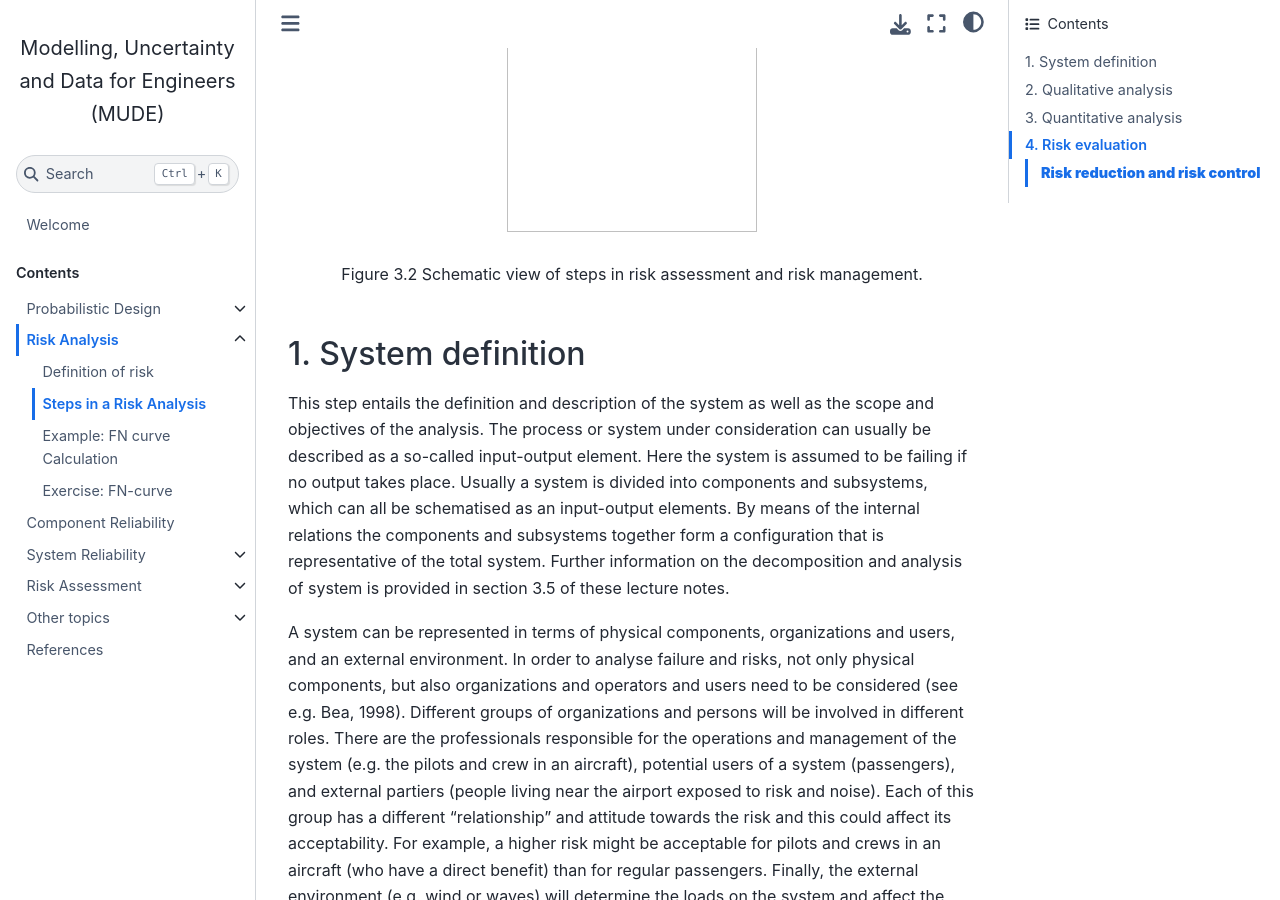
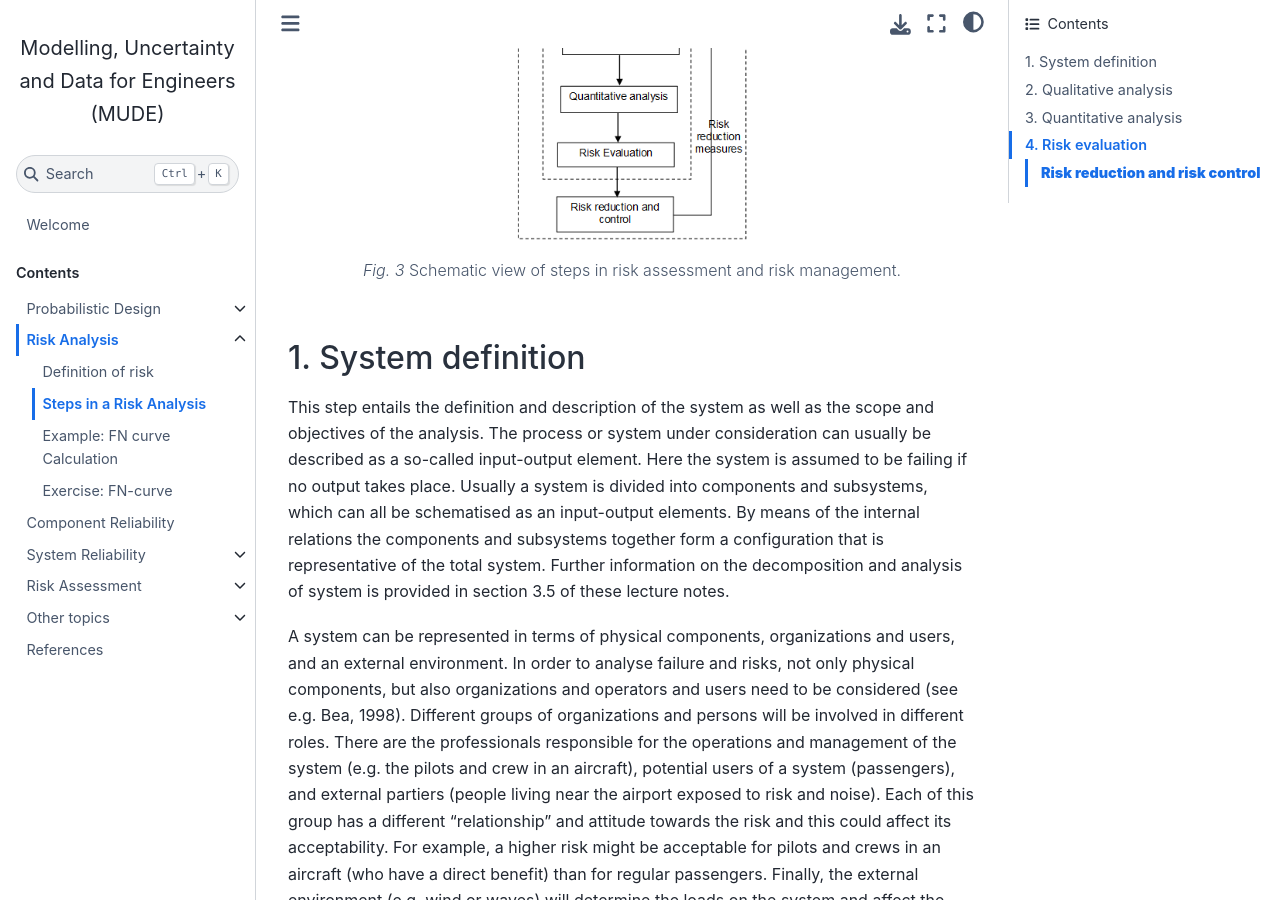
Before and after one commit to TUDelft-CITG/MUDE, a Jupyter Book: the page built from book/risk-analysis/steps.md, in a window 1280 px wide and 900 px high, scrolled down 1183 px. Built offline with Jupyter Book 1.0.4 settings and Sphinx 7.4.7 and the Sphinx Book theme 1.1.4, drawn with Linux system fonts in a browser that asks for light colours.

Commit message:
fix steps figure

````diff
--- a/book/risk-analysis/steps.md
+++ b/book/risk-analysis/steps.md
@@ -14,9 +14,13 @@ In general, the following elements can be identified within risk analysis, see t
 
 Each of these steps is described in more detail below, and provides context for the following chapters in this book. In addition to the steps in risk assessment of a given system, *risk management* also includes the element ‘risk reduction and control’. Dependent on the outcome of the former phase measures can be taken to reduce the risk. This will lead to changes in the system configuration and the risk level. If the risk analysis is used in the design of systems, the steps are often repeated several times with adjusted system specifications to obtain an optimal design. It should also be determined how the risks can be controlled, for example by monitoring, inspection or maintenance.
 
-<figure>
-<center><img src="../figures/risk-steps.PNG" style="width: 250px; height: 300px;"/></center></figure>
-<figcaption align = "center">Figure 3.2 Schematic view of steps in risk assessment and risk management.</figcaption>
+```{figure} ../figures/risk-steps.PNG
+---
+width: 250px
+name: risk-steps
+---
+Schematic view of steps in risk assessment and risk management.
+```
 
 ## 1. System definition
 
````
Also changed, not shown: other parts of book/risk-analysis/steps.md (+1 -1 lines).
